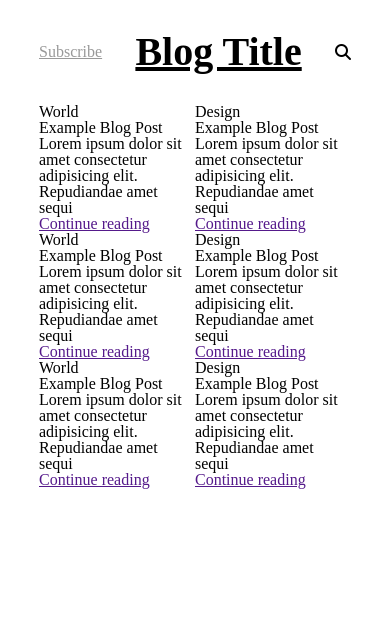
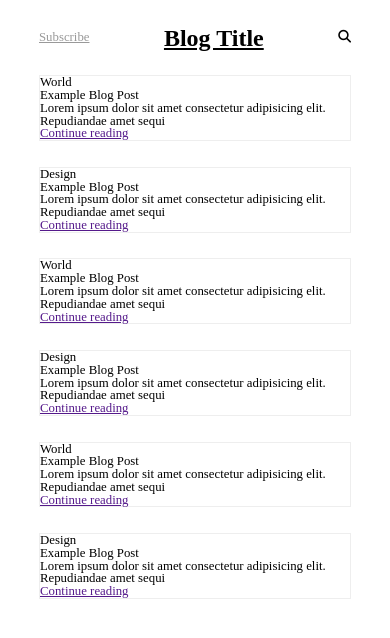
Before and after one commit to GoldenaArcher/blog-h5cs, a plain HTML site: page index.html in a window 390 px wide. Drawn offline with Linux system fonts and the light colour scheme.

Commit message:
add responsive

```diff
--- a/css/index.css
+++ b/css/index.css
@@ -18,4 +18,23 @@
 .blog_home {
   display: grid;
   grid-template-columns: 1fr 1fr;
+  gap: 2em;
 }
+.blog__card {
+  border: 1px solid #eee;
+}
+
+/* MEDIA QUERY */
+@media screen and (max-width: 720px) {
+  body {
+    font-size: 0.8em;
+  }
+
+  .header__title h1 {
+    font-size: 1.5rem;
+  }
+
+  .blog_home {
+    grid-template-columns: 1fr;
+  }
+}
```
